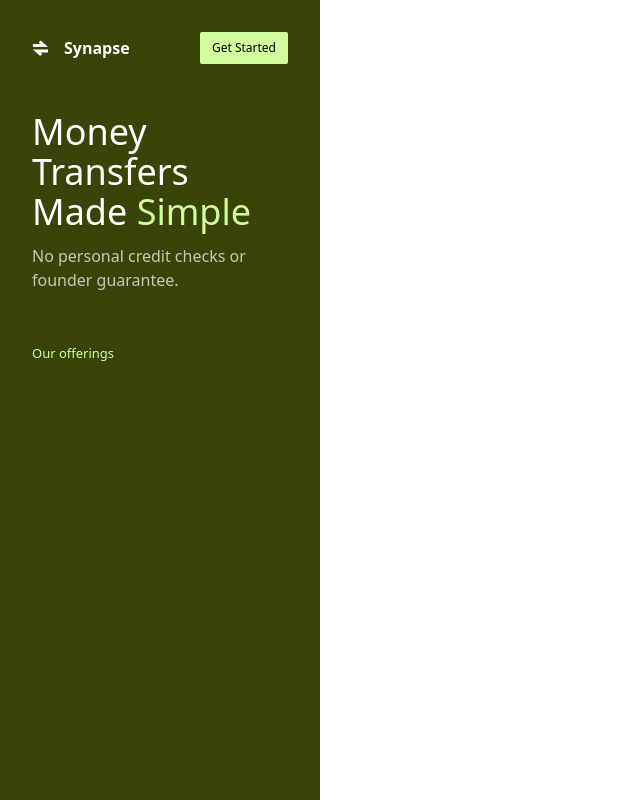
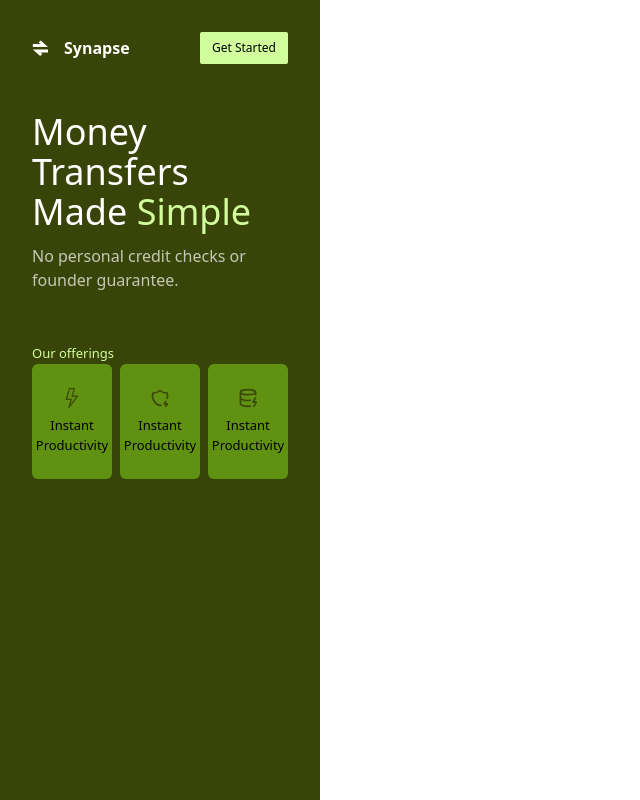
Before and after one commit to MohammadTahaBatoomi/Synapse, a Next.js app in the folder website/: page / in a window 1280 px wide. Shown: the whole page, without its empty margins (0-640 px from the left). Built offline with nearby package versions, Linux system fonts and the light colour scheme.

Commit message:
step 4 code

```diff
--- a/website/src/components/landing/Sidebar.tsx
+++ b/website/src/components/landing/Sidebar.tsx
@@ -2,6 +2,10 @@ import React from "react";
 import Image from "next/image";
 import DynamicButton from "../shared/Shared-Button";
 import DynamicLink from "../shared/Shared-Link";
+import Ouroffeerning from "./Our-offerings";
+import { BsLightning } from "react-icons/bs";
+import { TbShieldBolt } from "react-icons/tb";
+import { LuDatabaseZap } from "react-icons/lu";
 
 function Sidebar() {
   return (
@@ -23,10 +27,17 @@ function Sidebar() {
         <h1 className="text-white text-4xl font-normal max-w-xs">
           Money Transfers Made <span className="text-limemist">Simple</span>
         </h1>
-        <p className="text-white/70 mt-3">No personal credit checks or founder guarantee.</p>
+        <p className="text-white/70 mt-3">
+          No personal credit checks or founder guarantee.
+        </p>
       </div>
       <div className="mt-12">
-        <DynamicLink text="Our offerings"/>
+        <DynamicLink text="Our offerings" />
+        <div className="flex justify-center items-center gap-2">
+          <Ouroffeerning text="Instant Productivity" icon={<BsLightning />} />
+          <Ouroffeerning text="Instant Productivity" icon={<TbShieldBolt />} />
+          <Ouroffeerning text="Instant Productivity" icon={<LuDatabaseZap />} />
+        </div>
       </div>
     </div>
   );
```
